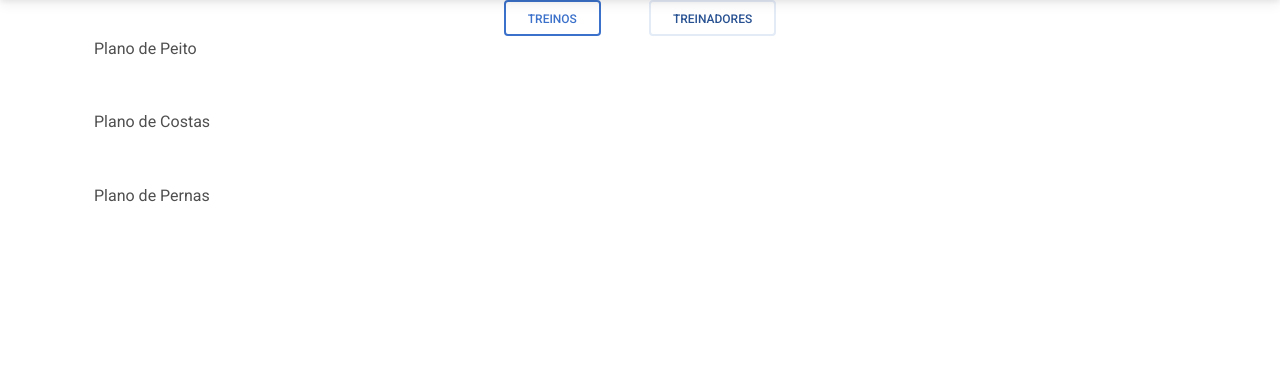
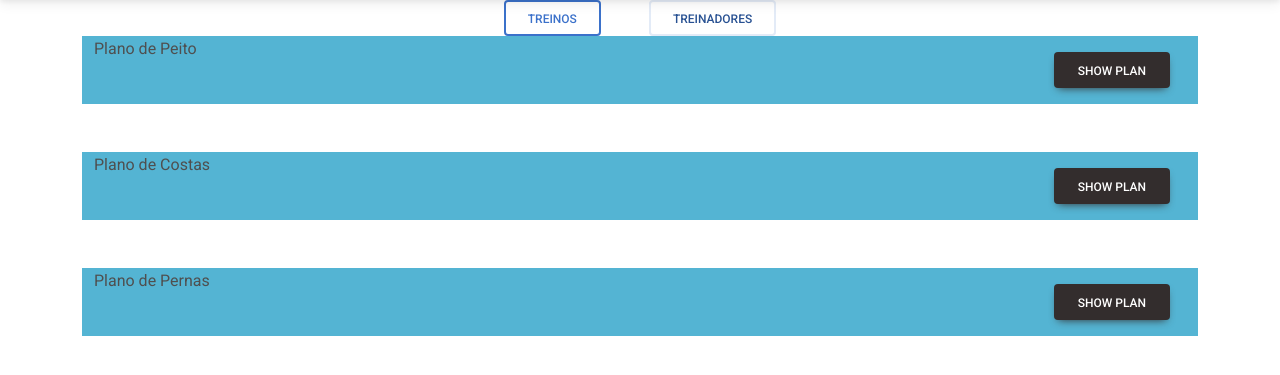
Before and after one commit to AfonsoLob/Built-Different, a Flask app: page / in a window 1280 px wide. Shown: the part 59-434 px from the top of the page. Run offline with Flask 2, Linux system fonts and the light colour scheme; some libraries are stand-ins or nearby versions.

Commit message:
Middle Containers

```diff
--- a/website/templates/index.html
+++ b/website/templates/index.html
@@ -78,13 +78,23 @@
 
     <!-- Custom Content -->
     <div class="container d-flex justify-content-center gap-5" >
-        <button type="button" class="btn btn-outline-primary" data-mdb-ripple-color="dark">Treinos</button>
-        <button type="button" class="btn btn-outline-secondary" data-mdb-ripple-color="dark">Treinadores</button>
+        <button type="button" class="btn btn-outline-primary mt-auto" data-mdb-ripple-color="dark">Treinos</button>
+        <button type="button" class="btn btn-outline-secondary mt-auto" data-mdb-ripple-color="dark">Treinadores</button>
     </div>
+    <!-- Middle Containers -->
     <div class="container d-flex flex-column justify-content-center gap-5">
-        <div class="container text-start container-plano">Plano de Peito</div>
-        <div class="container text-start container-plano">Plano de Costas</div>
-        <div class="container text-start container-plano">Plano de Pernas</div>
+        <div class="container text-start bg-info d-flex justify-content-between align-content-center">
+            <span>Plano de Peito</span>
+            <button class="btn btn-dark m-3" id="plano-peito">Show Plan</button>
+        </div>
+        <div class="container text-start bg-info d-flex justify-content-between align-content-center">
+            <span>Plano de Costas</span>
+            <button class="btn btn-dark m-3" id="plano-costas">Show Plan</button>
+        </div>
+        <div class="container text-start bg-info d-flex justify-content-between align-content-center">
+            <span>Plano de Pernas</span>
+            <button class="btn btn-dark m-3" id="plano-pernas">Show Plan</button>
+        </div>
     </div>
 
      <!-- MDB -->
```
